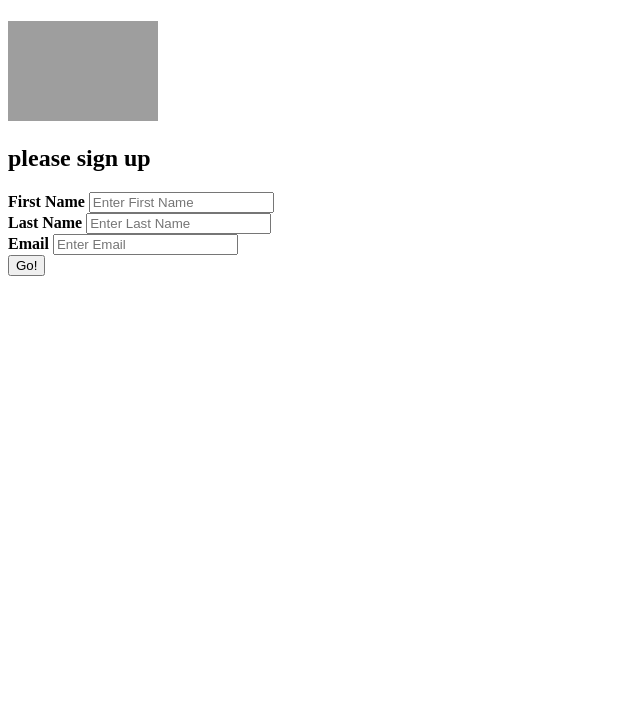
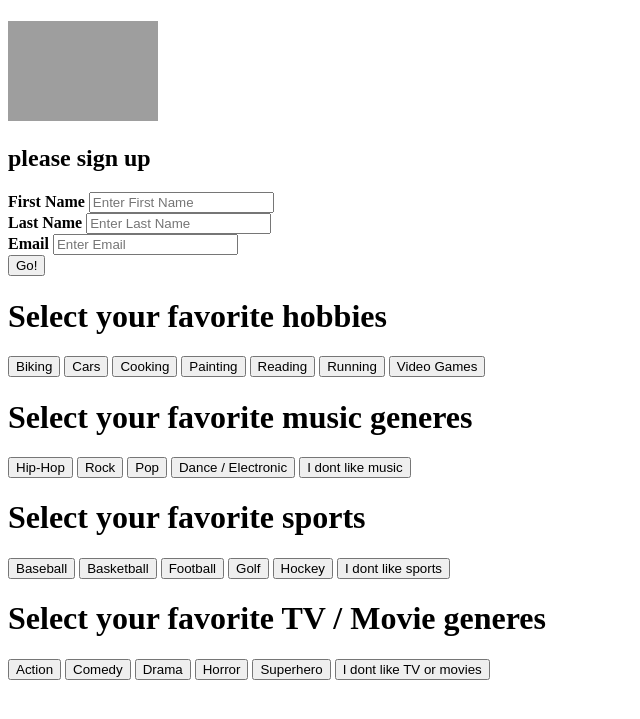
Before and after one commit to solomonsz/CSSI2019-Team2-CougarMingle, a Python web app: template signUp_datastore/templates/welcome.html in a window 1280 px wide. Shown: the top 719 px of the page, without its empty margins (0-640 px from the left). Run offline with Jinja, Linux system fonts and the light colour scheme; the template is opened without the code that fills it, so the values that code supplies are empty; grey boxes are pictures that could not be loaded.

Commit message:
signbuttons on sign up

```diff
--- a/signUp_datastore/templates/welcome.html
+++ b/signUp_datastore/templates/welcome.html
@@ -21,11 +21,45 @@
       <br>
       <input type="submit" value="Go!">
     </form>
+    <div class="container">
+      <h1 class="title">Select your favorite hobbies</h1>
+      <button type="button" class="button" >Biking</button>
+      <button type="button" class="button" >Cars</button>
+      <button type="button" class="button" >Cooking</button>
+      <button tyoe="button" class="button" >Painting</button>
+      <button tyoe="button" class="button" >Reading</button>
+      <button type="button" class="button" >Running</button>
+      <button type="button" class="button" >Video Games</button>
+    </div>
 
+    <div class="container">
+        <h1 class="title">Select your favorite music generes</h1>
+        <button type="button" class="button" >Hip-Hop</button>
+        <button type="button" class="button" >Rock</button>
+        <button type="button" class="button" >Pop</button>
+        <button type="button" class="button" >Dance / Electronic</button>
+        <button type="button" class="button" >I dont like music</button>
+    </div>
 
+    <div class="container">
+        <h1 class="title">Select your favorite sports</h1>
+        <button type="button" class="button" >Baseball</button>
+        <button type="button" class="button" >Basketball</button>
+        <button type="button" class="button" >Football</button>
+        <button type="button" class="button" >Golf</button>
+        <button type="button" class="button" >Hockey</button>
+        <button type="button" class="button" >I dont like sports</button>
+    </div>
 
-
-
+    <div class="container">
+        <h1 class="title">Select your favorite TV / Movie generes</h1>
+        <button type="button" class="button" >Action</button>
+        <button type="button" class="button" >Comedy</button>
+        <button type="button" class="button" >Drama</button>
+        <button type="button" class="button" >Horror</button>
+        <button type="button" class="button" >Superhero</button>
+        <button type="button" class="button" >I dont like TV or movies</button>
+    </div>
 
   </body>
 </html>
```
Also changed, not shown: js/surveypage.js (+3 -12 lines), templates/surveyPage.html (+4 -4 lines), doc/doc.css (renamed from cssiStyle/matchingPage.css), 3 other files.
